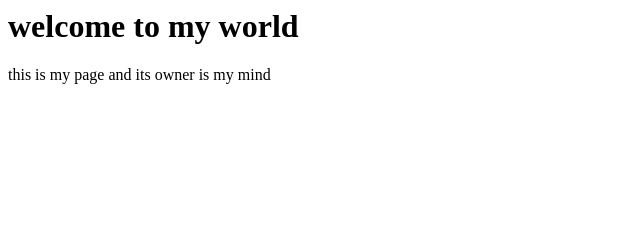
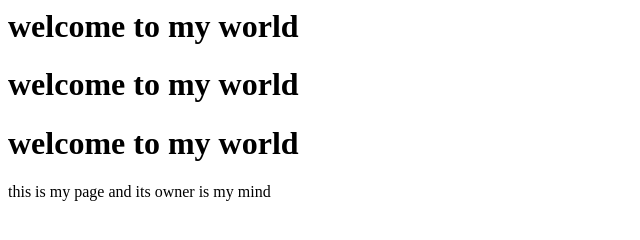
Before and after one commit to prathyusha0206/project1, a plain HTML site: page welcome.html in a window 1280 px wide. Shown: the whole page, without its empty margins (0-640 px from the left). Drawn offline with Linux system fonts and the light colour scheme.

Commit message:
Update welcome.html

```diff
--- a/welcome.html
+++ b/welcome.html
@@ -1,6 +1,7 @@
 <html>
 <body>
 <h1>welcome to my world</h1>
+  <h1>welcome to my world</h1><h1>welcome to my world</h1>
 <p>this is my page and its owner is my mind</p>
 </body>
 </html>
```
